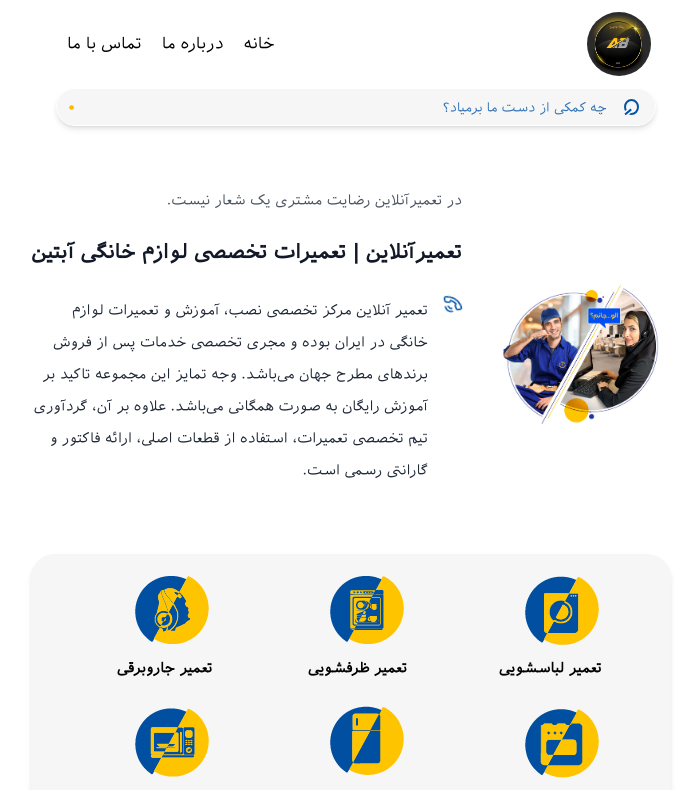
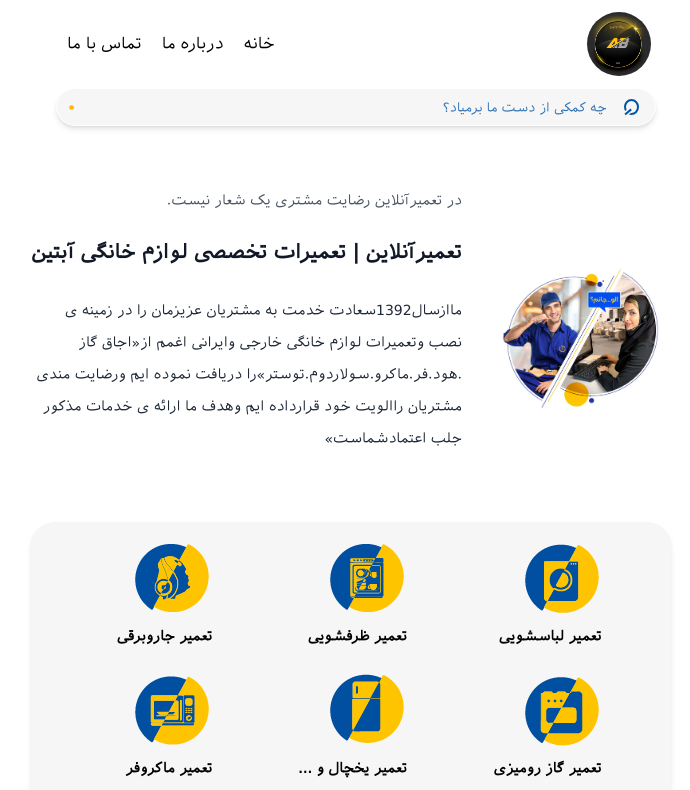
Before and after one commit to mhmd-bagha/repair-online, a Next.js app: page / in a window 1280 px wide. Shown: the top 790 px of the page, without its empty margins (289-979 px from the left). Built offline with nearby package versions, Linux system fonts and the light colour scheme.

Commit message:
refactor: change intro text

```diff
--- a/components/home/intro.jsx
+++ b/components/home/intro.jsx
@@ -20,16 +20,8 @@
                     <p className="text-xl text-center lg:text-start text-gray-900 font-bold my-7 w-full lg:truncate">تعمیرآنلاین
                         |
                         تعمیرات تخصصی لوازم خانگی آبتین</p>
-                    <p className="text-sm text-center lg:text-start text-gray-800 leading-8 my-7 flex">
-                        {/* phone icon */}
-                        <Link href="tel:021-45396" className="pl-2 lg:pl-4">
-                            <FiPhoneCall size={18}
-                                         className={`rotate-[200deg] color_default_blue ${styles.animate_phone}`}/>
-                        </Link>
-                        تعمیر آنلاین مرکز تخصصی نصب، آموزش و تعمیرات لوازم خانگی در ایران بوده و مجری تخصصی خدمات پس از
-                        فروش برندهای مطرح جهان می‌باشد. وجه تمایز این مجموعه تاکید بر آموزش رایگان به صورت همگانی
-                        می‌باشد. علاوه بر آن، گردآوری تیم تخصصی تعمیرات، استفاده از قطعات اصلی، ارائه فاکتور و گارانتی
-                        رسمی است.
+                    <p className="text-sm text-center lg:text-start text-gray-800 leading-8 my-7">
+                        ماازسال1392سعادت خدمت به مشتریان عزیزمان را در زمینه ی نصب وتعمیرات لوازم خانگی خارجی وایرانی اغمم از«اجاق گاز .هود.فر.ماکرو.سولاردوم.توستر»را دریافت نموده ایم ورضایت مندی مشتریان راالویت خود قرارداده ایم وهدف ما ارائه ی خدمات مذکور جلب اعتمادشماست»
                     </p>
                 </div>
             </div>
```
